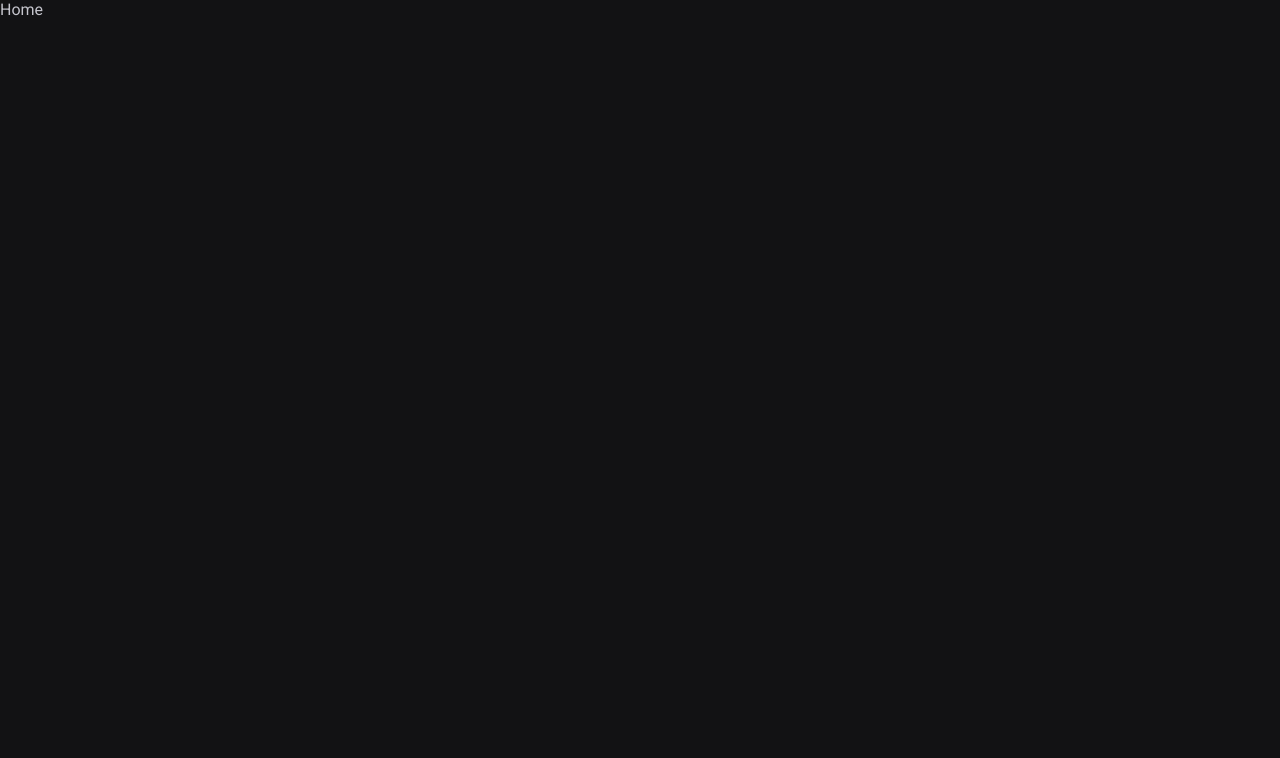
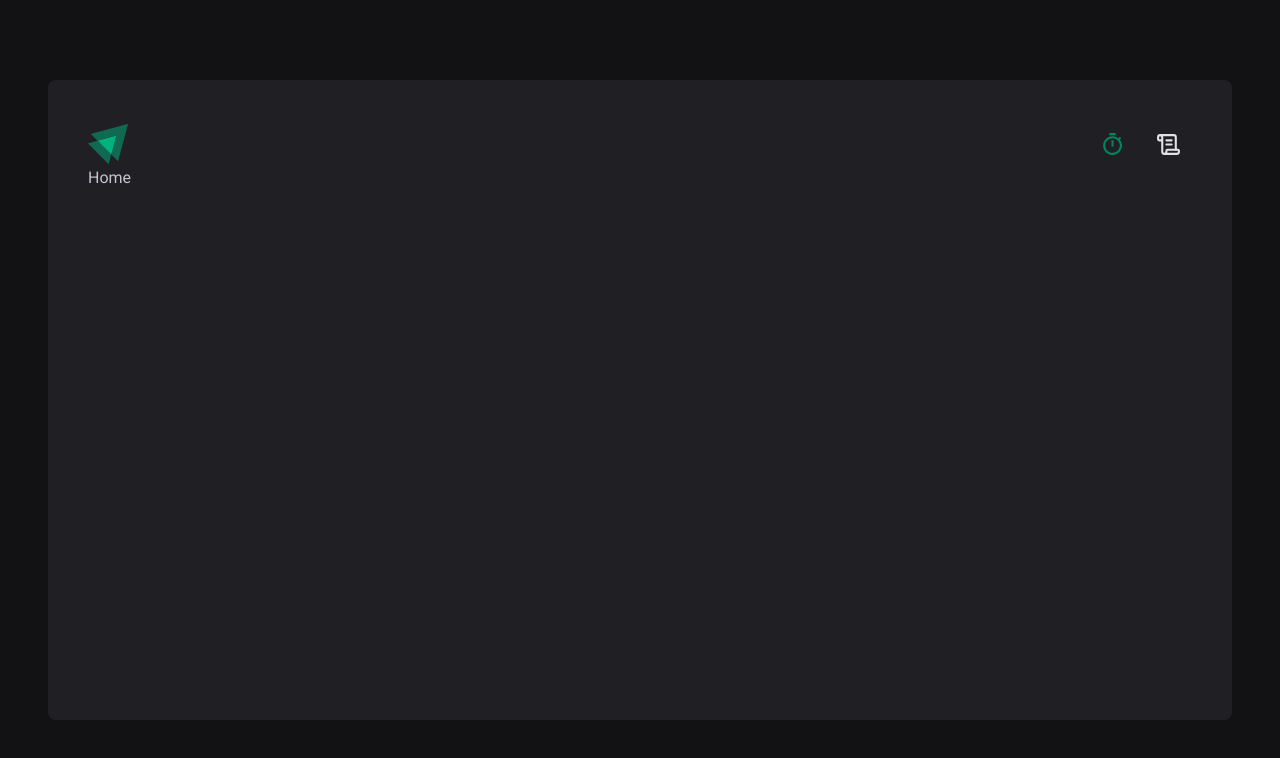
Before and after one commit to augustoaccorsi/timer, a React (Create React App) app: page / in a window 1280 px wide. Shown: the top 758 px of the page. Built offline with nearby package versions, Linux system fonts and the light colour scheme; the HTML template or start-up script is replaced by a standard one.

Commit message:
Add Header

```diff
--- a/package.json
+++ b/package.json
@@ -8,6 +8,7 @@
     "@testing-library/user-event": "^13.5.0",
     "react": "^18.3.1",
     "react-dom": "^18.3.1",
+    "react-icons": "^5.2.1",
     "react-router-dom": "^6.25.1",
     "react-scripts": "5.0.1",
     "styled-components": "^6.1.12",
--- /dev/null
+++ b/src/components/Header/index.jsx
@@ -0,0 +1,24 @@
+import React from 'react';
+import { HeaderContainer } from './styles';
+import logo from '../../assets/logo.svg';
+import { MdOutlineTimer } from 'react-icons/md';
+import { LuScrollText } from 'react-icons/lu';
+import { NavLink } from 'react-router-dom';
+
+const Header = () => {
+    return (
+        <HeaderContainer>
+            <img src={logo} />
+            <nav>
+                <NavLink to="/">
+                    <MdOutlineTimer size={25} title="Timer" />
+                </NavLink>
+                <NavLink to="/history">
+                    <LuScrollText size={25} title="History" />
+                </NavLink>
+            </nav>
+        </HeaderContainer>
+    );
+};
+
+export default Header;
--- /dev/null
+++ b/src/components/Header/styles.js
@@ -0,0 +1,33 @@
+import styled from "styled-components";
+
+export const HeaderContainer = styled.header`
+    display: flex;
+    align-items: center;
+    justify-content: space-between;
+
+
+    nav {
+        display: flex;
+        gap: 0.5rem;
+
+        a {
+            width: 3rem;
+            height: 3rem;
+            display: flex;
+            justify-content: center;
+            align-items: center;
+
+            color: ${props=> props.theme['gray-100']};
+            border-top: 3px solid transparent;
+            border-bottom: 3px solid transparent;
+
+            &:hover {
+                border-bottom: 3px solid ${props=> props.theme['green-500']};
+            }
+
+            &.active {
+                color: ${(props) => props.theme['green-500']};
+            }
+        }
+    }
+`;
--- a/src/components/Router.jsx
+++ b/src/components/Router.jsx
@@ -2,12 +2,15 @@ import React from 'react';
 import { Routes, Route } from 'react-router-dom';
 import Home from '../pages/Home';
 import History from '../pages/History';
+import DefaultLayout from '../layouts/DefaultLayout/index';
 
 const Router = () => {
     return (
         <Routes>
-            <Route path="/" element={<Home />} />
-            <Route path="/history" element={<History />} />
+            <Route path="/" element={<DefaultLayout />}>
+                <Route path="/" element={<Home />} />
+                <Route path="/history" element={<History />} />
+            </Route>
         </Routes>
     );
 };
--- /dev/null
+++ b/src/layouts/DefaultLayout/index.jsx
@@ -0,0 +1,15 @@
+import React from 'react';
+import Header from '../../components/Header/index';
+import { Outlet } from 'react-router-dom';
+import { LauyoutConteiner } from './styles';
+
+const DefaultLayout = () => {
+    return (
+        <LauyoutConteiner>
+            <Header />
+            <Outlet />
+        </LauyoutConteiner>
+    );
+};
+
+export default DefaultLayout;
--- /dev/null
+++ b/src/layouts/DefaultLayout/styles.js
@@ -0,0 +1,13 @@
+import styled from "styled-components";
+
+export const LauyoutConteiner = styled.div`
+    max-width: 74rem;
+    height: calc(100vh - 10rem);
+    margin: 5rem auto;
+    padding: 2.5rem;
+
+    background: ${props => props.theme['gray-800']};
+    border-radius: 8px;
+    display: flex;
+    flex-direction: column;
+`;
```
Also changed, not shown: src/assets/logo.svg (added), 1 other file (tests, documents, lock files or other folders).
